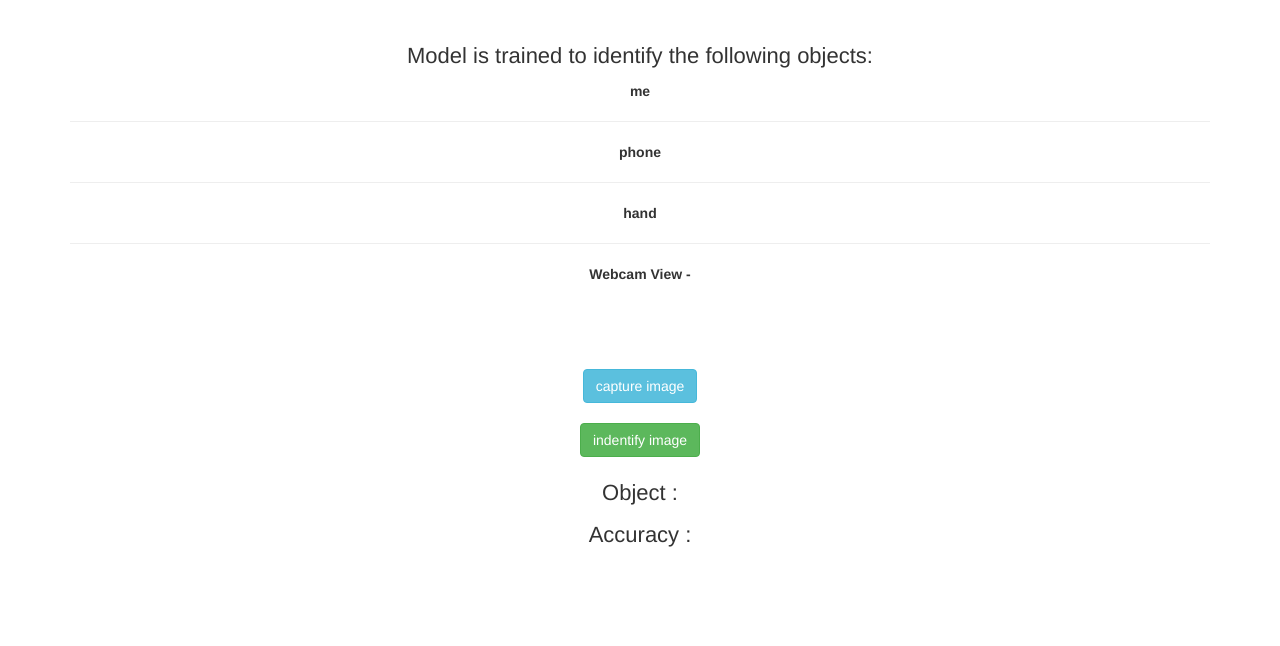
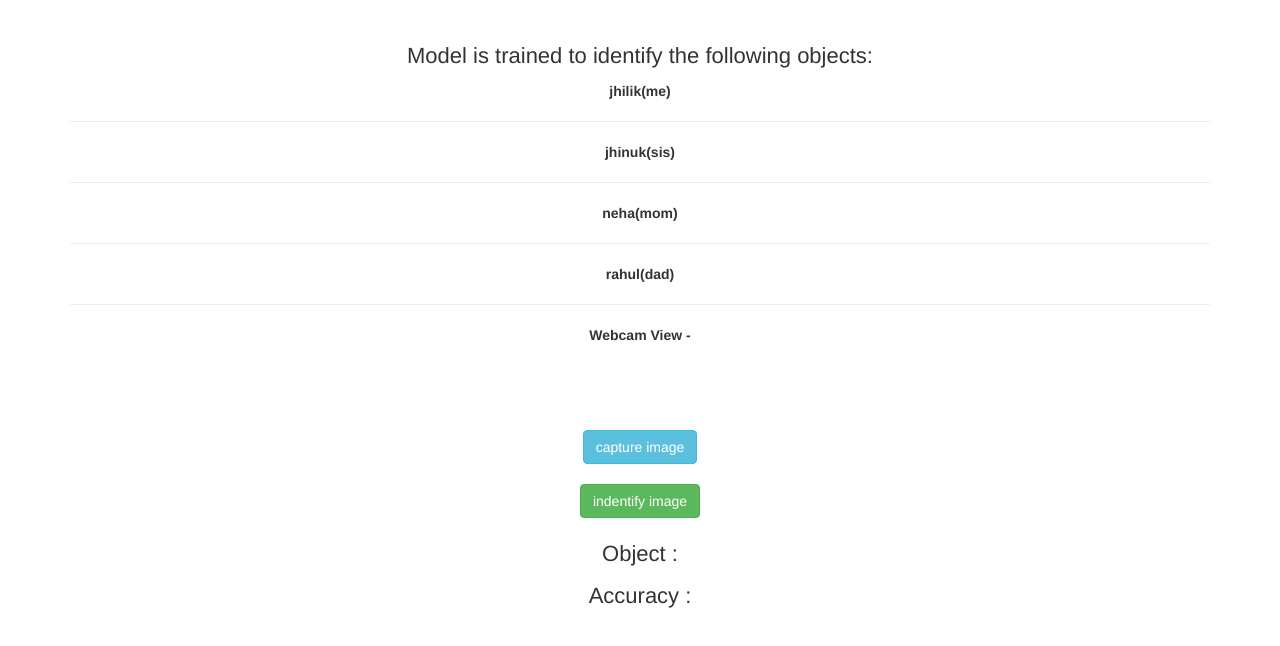
Before and after one commit to saammyyyy/face-recognition, a plain HTML site: page index.html in a window 1280 px wide. Drawn offline with nearby package versions, Linux system fonts and the light colour scheme.

Commit message:
Update index.html

```diff
--- a/index.html
+++ b/index.html
@@ -23,11 +23,13 @@
       <p style="font-size: 22px;">Model is trained to identify the following objects: </p>
 
       <b class="name_of_objects">
-       me
+       jhilik(me)
        <hr>
-       phone
+       jhinuk(sis)
        <hr>
-       hand
+       neha(mom)
+       <hr>
+       rahul(dad)
        <hr>
       </b>
 
```
